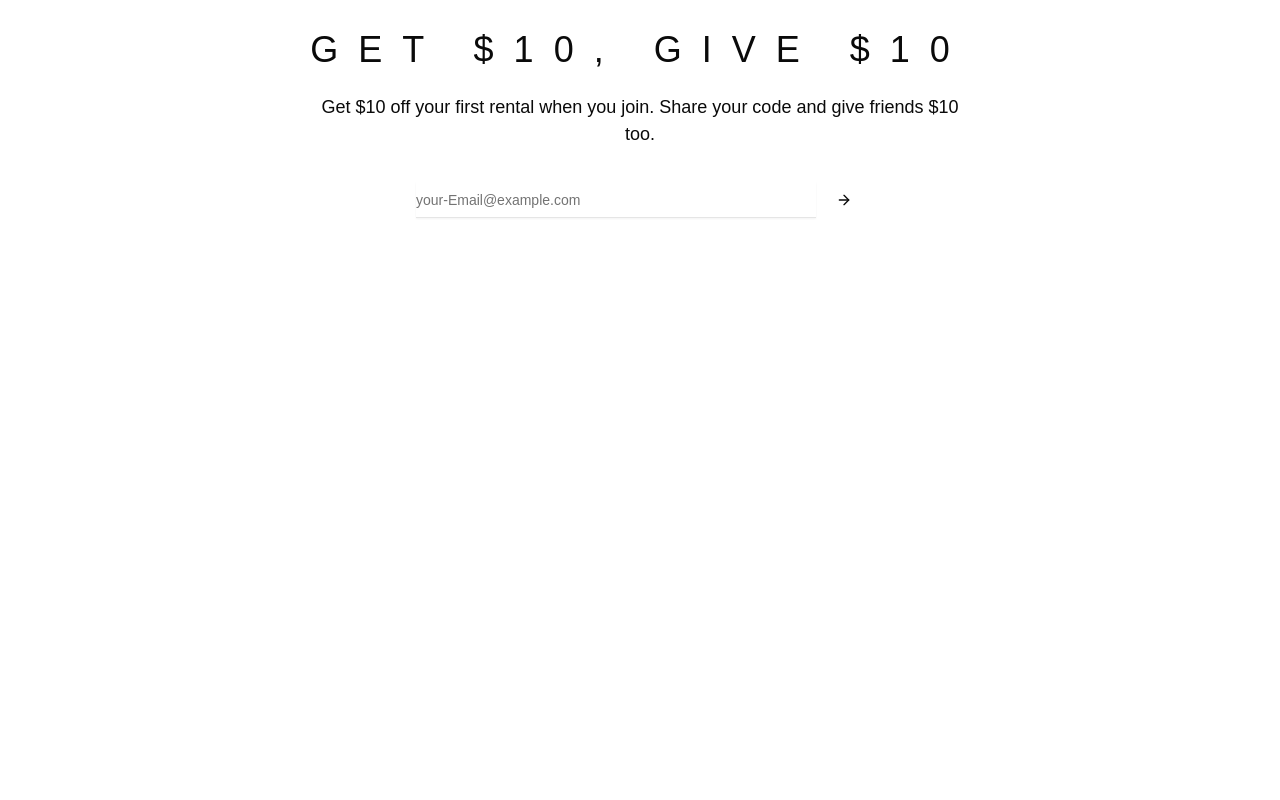
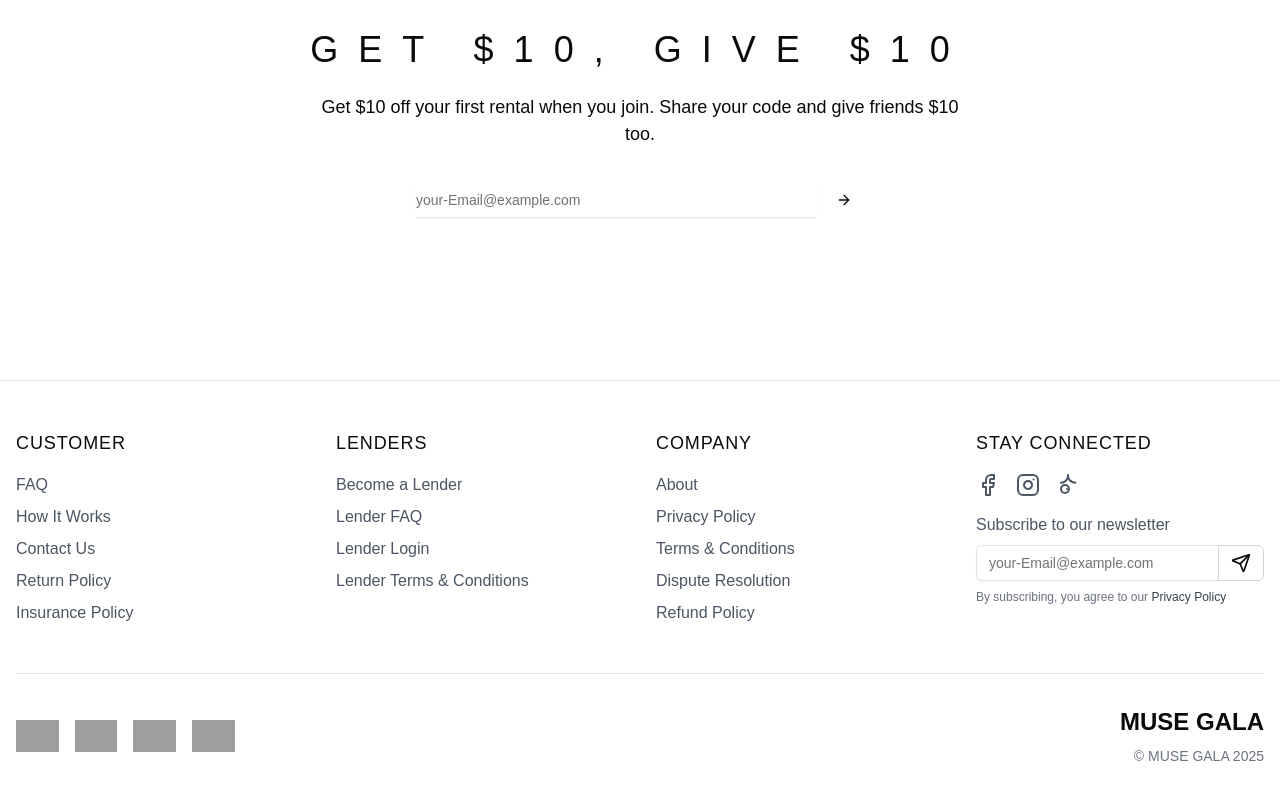
Before and after one commit to badhon252/dress-rental-website, a Next.js app: page / in a window 1280 px wide. Shown: the part 4120-4920 px from the top of the page. Before the commit the page ends 4500 px from the top, so only its background shows below. Built offline with nearby package versions, Linux system fonts and the light colour scheme; grey boxes are pictures that could not be loaded.

Commit message:
add footer

```diff
--- a/src/app/(website)/layout.tsx
+++ b/src/app/(website)/layout.tsx
@@ -1,3 +1,4 @@
+
 import Navbar from "@/components/section/navbar";
 
 export default function WebsiteLayout({
@@ -6,9 +7,10 @@ export default function WebsiteLayout({
   children: React.ReactNode;
 }>) {
   return (
-    <div className="min-h-screen">
+    <div className="">
       <Navbar />
       <div className="">{children}</div>
+
     </div>
   );
 }
--- a/src/app/(website)/page.tsx
+++ b/src/app/(website)/page.tsx
@@ -30,7 +30,7 @@ export default function Home() {
           </Button>
         </div>
       </div>
-      <div className="h-[300vh] bg-white">
+      <div className=" bg-white">
         <ProductGrid
           title="TRENDING NOW"
           subtitle="EXPLORE THE EDIT"
--- a/src/app/layout.tsx
+++ b/src/app/layout.tsx
@@ -3,6 +3,7 @@ import AppProvider from "@/providers/AppProvider";
 import type { Metadata } from "next";
 import localFont from "next/font/local";
 import "./globals.css";
+import Footer from "@/components/Footer/Footer";
 
 const nimbus = localFont({
   src: "./fonts/nimbus/nimbussannovdlig.ttf",
@@ -31,7 +32,9 @@ export default function RootLayout({
   return (
     <html lang="en">
       <body className={cn("antialiased", nimbus.className, avenir.variable)}>
-        <AppProvider>{children}</AppProvider>
+        <AppProvider>{children}
+        <Footer/>
+        </AppProvider>
       </body>
     </html>
   );
--- /dev/null
+++ b/src/components/Footer/Footer.tsx
@@ -0,0 +1,156 @@
+import { Facebook, Instagram, Send } from 'lucide-react'
+import Image from 'next/image'
+import Link from 'next/link'
+import React from 'react'
+import { Input } from '../ui/input'
+
+const Footer = () => {
+  return (
+    <footer className="w-full border-t border-gray-200 bg-white">
+    <div className="container mx-auto px-4 py-12">
+      <div className="grid grid-cols-1 gap-8 md:grid-cols-2 lg:grid-cols-4">
+        {/* CUSTOMER SECTION */}
+        <div className="space-y-4">
+          <h3 className="text-lg font-medium tracking-wider">CUSTOMER</h3>
+          <nav className="flex flex-col space-y-2">
+            <Link href="#" className="text-gray-600 hover:text-gray-900">
+              FAQ
+            </Link>
+            <Link href="#" className="text-gray-600 hover:text-gray-900">
+              How It Works
+            </Link>
+            <Link href="#" className="text-gray-600 hover:text-gray-900">
+              Contact Us
+            </Link>
+            <Link href="#" className="text-gray-600 hover:text-gray-900">
+              Return Policy
+            </Link>
+            <Link href="#" className="text-gray-600 hover:text-gray-900">
+              Insurance Policy
+            </Link>
+          </nav>
+        </div>
+
+        {/* LENDERS SECTION */}
+        <div className="space-y-4">
+          <h3 className="text-lg font-medium tracking-wider">LENDERS</h3>
+          <nav className="flex flex-col space-y-2">
+            <Link href="#" className="text-gray-600 hover:text-gray-900">
+              Become a Lender
+            </Link>
+            <Link href="#" className="text-gray-600 hover:text-gray-900">
+              Lender FAQ
+            </Link>
+            <Link href="#" className="text-gray-600 hover:text-gray-900">
+              Lender Login
+            </Link>
+            <Link href="#" className="text-gray-600 hover:text-gray-900">
+              Lender Terms & Conditions
+            </Link>
+          </nav>
+        </div>
+
+        {/* COMPANY SECTION */}
+        <div className="space-y-4">
+          <h3 className="text-lg font-medium tracking-wider">COMPANY</h3>
+          <nav className="flex flex-col space-y-2">
+            <Link href="#" className="text-gray-600 hover:text-gray-900">
+              About
+            </Link>
+            <Link href="#" className="text-gray-600 hover:text-gray-900">
+              Privacy Policy
+            </Link>
+            <Link href="#" className="text-gray-600 hover:text-gray-900">
+              Terms & Conditions
+            </Link>
+            <Link href="#" className="text-gray-600 hover:text-gray-900">
+              Dispute Resolution
+            </Link>
+            <Link href="#" className="text-gray-600 hover:text-gray-900">
+              Refund Policy
+            </Link>
+          </nav>
+        </div>
+
+        {/* STAY CONNECTED SECTION */}
+        <div className="space-y-4">
+          <h3 className="text-lg font-medium tracking-wider">STAY CONNECTED</h3>
+          <div className="flex space-x-4">
+            <Link href="#" aria-label="Facebook" className="text-gray-600 hover:text-gray-900">
+              <Facebook className="h-6 w-6" />
+            </Link>
+            <Link href="#" aria-label="Instagram" className="text-gray-600 hover:text-gray-900">
+              <Instagram className="h-6 w-6" />
+            </Link>
+            <Link href="#" aria-label="TikTok" className="text-gray-600 hover:text-gray-900">
+              <svg
+                xmlns="http://www.w3.org/2000/svg"
+                width="24"
+                height="24"
+                viewBox="0 0 24 24"
+                fill="none"
+                stroke="currentColor"
+                strokeWidth="2"
+                strokeLinecap="round"
+                strokeLinejoin="round"
+                className="h-6 w-6"
+              >
+                <path d="M9 12a4 4 0 1 0 0 8 4 4 0 0 0 0-8z" />
+                <path d="M15 8h.01" />
+                <path d="M11 16.01V16" />
+                <path d="M19.42 9.61a7 7 0 0 1-7.42-7.61v.8a7 7 0 0 1-7 7" />
+              </svg>
+            </Link>
+          </div>
+          <div className="space-y-2">
+            <p className="text-gray-600">Subscribe to our newsletter</p>
+            <div className="flex">
+              <Input type="email" placeholder="your-Email@example.com" className="rounded-r-none border-r-0" />
+              <button
+                type="button"
+                aria-label="Subscribe"
+                className="flex items-center justify-center rounded-l-none rounded-r-md border border-gray-300 bg-white px-3 hover:bg-gray-50"
+              >
+                <Send className="h-5 w-5" />
+              </button>
+            </div>
+            <p className="text-xs text-gray-500">
+              By subscribing, you agree to our{" "}
+              <Link href="#" className="text-gray-700 hover:underline">
+                Privacy Policy
+              </Link>
+            </p>
+          </div>
+        </div>
+      </div>
+
+      {/* LOGO AND PAYMENT METHODS */}
+      <div className="mt-12 flex flex-col items-center justify-between space-y-6 border-t border-gray-200 pt-8 md:flex-row md:space-y-0">
+        <div className="flex flex-col items-center space-y-4 md:flex-row md:space-x-4 md:space-y-0">
+          <div className="flex space-x-4">
+            <Image
+              src="/american-express-logo.png"
+              alt="American Express"
+              width={40}
+              height={30}
+              className="h-8 w-auto"
+            />
+            <Image src="/apple-pay-logo.png" alt="Apple Pay" width={40} height={30} className="h-8 w-auto" />
+            <Image src="/google-pay-logo.png" alt="Google Pay" width={40} height={30} className="h-8 w-auto" />
+            <Image src="/mastercard-logo.png" alt="Mastercard" width={40} height={30} className="h-8 w-auto" />
+          </div>
+        </div>
+
+        <div className="flex flex-col items-center space-y-4 md:items-end md:space-y-2">
+          <div className="flex items-center space-x-2">
+            <span className="text-2xl font-bold">MUSE GALA</span>
+          </div>
+          <p className="text-sm text-gray-500">© MUSE GALA 2025</p>
+        </div>
+      </div>
+    </div>
+  </footer>
+  )
+}
+
+export default Footer
```
